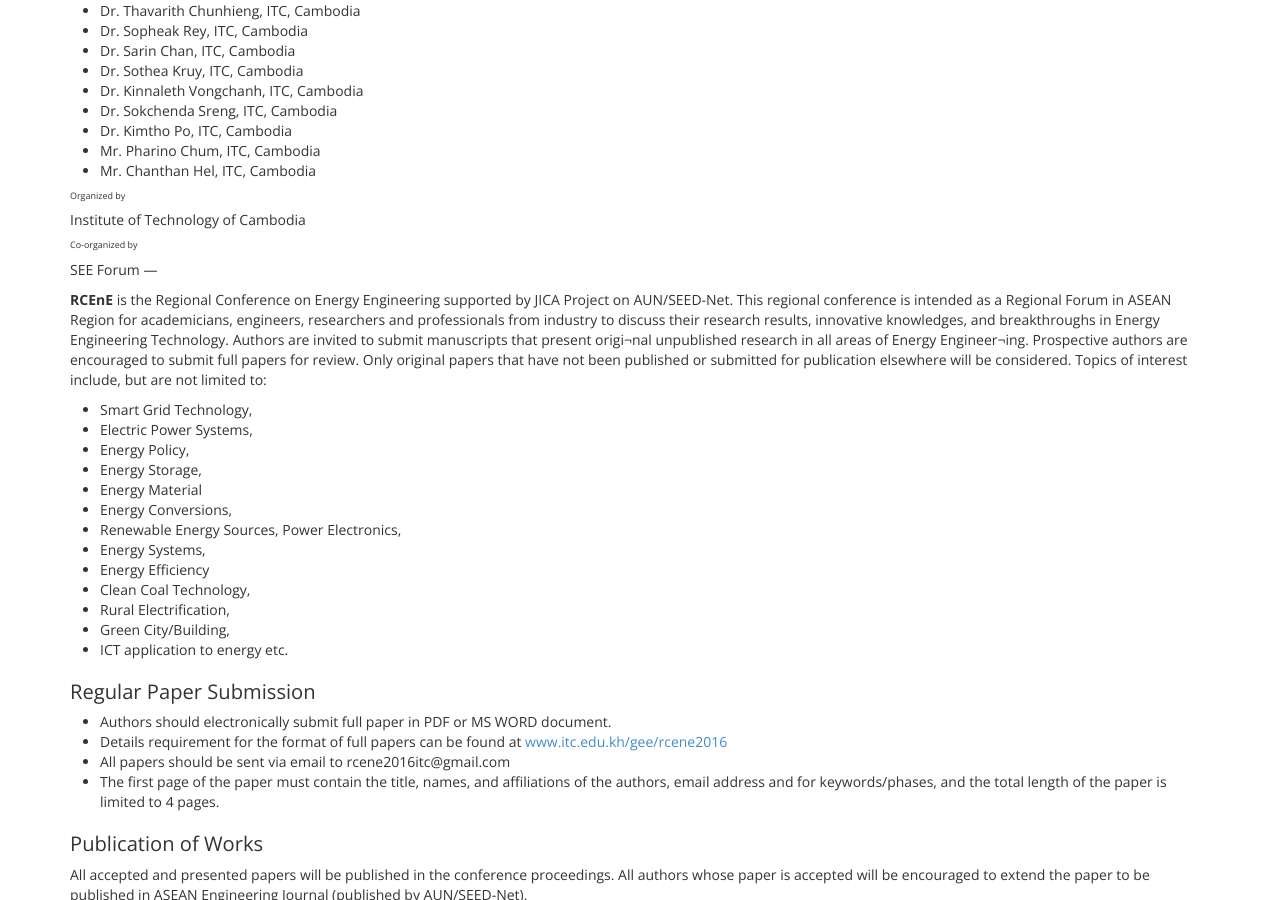
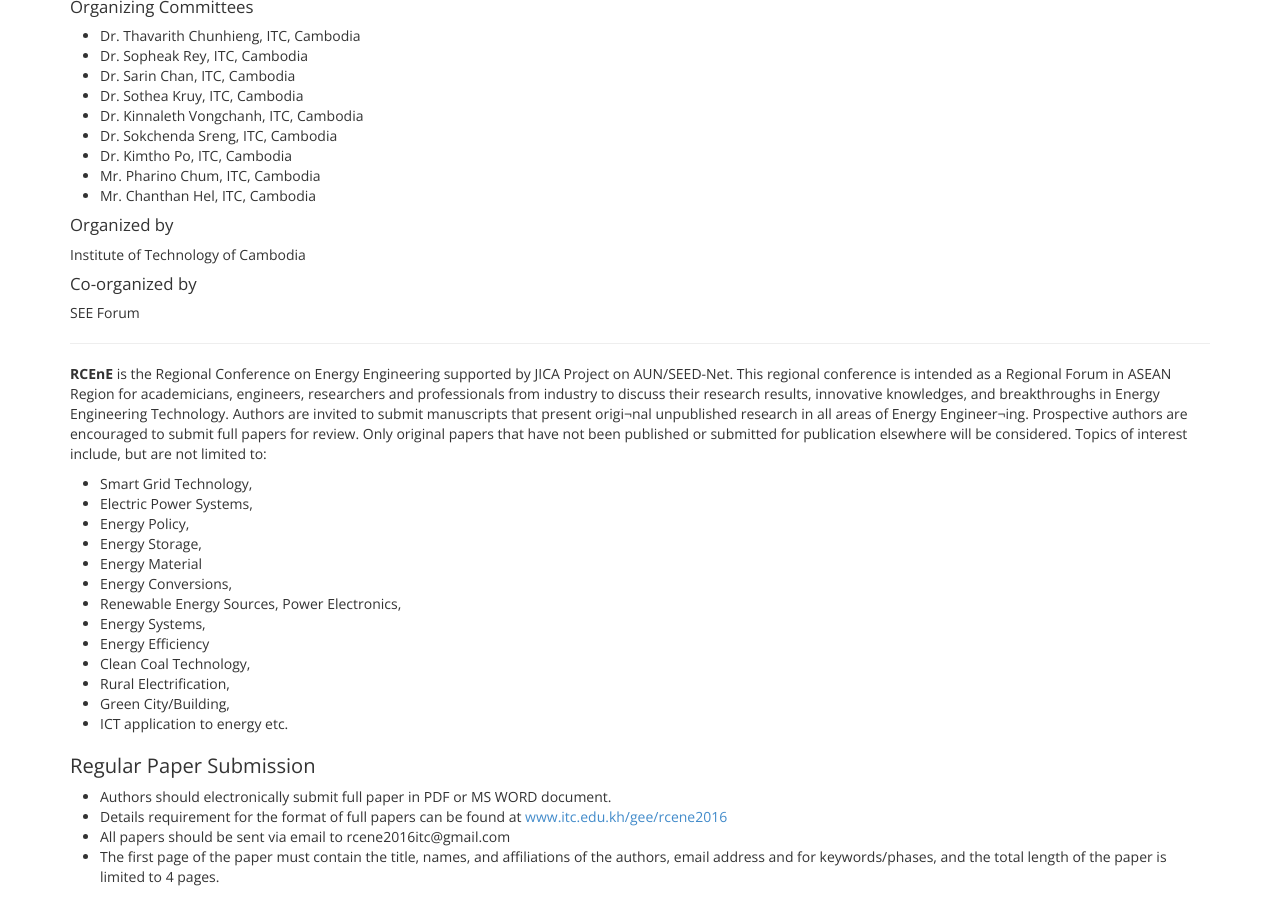
Before and after one commit to gee-itc/gee-itc.github.io, a Jekyll site: the page built from rcene2016.md, in a window 1280 px wide and 900 px high, scrolled down 1070 px. Built offline with Jekyll 4.4.1, drawn with Linux system fonts in a browser that asks for light colours.

```diff
--- a/rcene2016.md
+++ b/rcene2016.md
@@ -6,10 +6,11 @@ redirect_from: "/rcene-2016/"
 ---
 
 ---
-###### Honorary Chairs
+
+#### Honorary Chairs
 H.E Dr. Romny Om, ITC, Cambodia
 
-###### Steering Committees
+#### Steering Committees
 - Prof. Ohgaki Hideaki, Kyoto, Japan
 - Prof. Ishihara Keiichi, Kyoto, Japan
 - Prof. Tanimoto Jun, Kyushu, Japan
@@ -18,7 +19,7 @@ H.E Dr. Romny Om, ITC, Cambodia
 - Dr. Chaiwat Nuthong, KMITL, Thailand
 - Dr. Bun Long, ITC, Cambodia
 
-###### Organizing Committees
+#### Organizing Committees
 - Dr. Thavarith Chunhieng, ITC, Cambodia
 - Dr. Sopheak Rey, ITC, Cambodia
 - Dr. Sarin Chan, ITC, Cambodia
@@ -29,11 +30,12 @@ H.E Dr. Romny Om, ITC, Cambodia
 - Mr. Pharino Chum, ITC, Cambodia
 - Mr. Chanthan Hel, ITC, Cambodia
 
-###### Organized by
+#### Organized by
   Institute of Technology of Cambodia
 
-###### Co-organized by
+#### Co-organized by
   SEE Forum
+
 ---
 
 **RCEnE** is the Regional Conference on Energy Engineering supported by JICA Project on AUN/SEED-Net. This regional conference is intended as a Regional Forum in ASEAN Region for academicians, engineers, researchers and professionals from industry to discuss their research results, innovative knowledges, and breakthroughs in Energy Engineering Technology.
```
